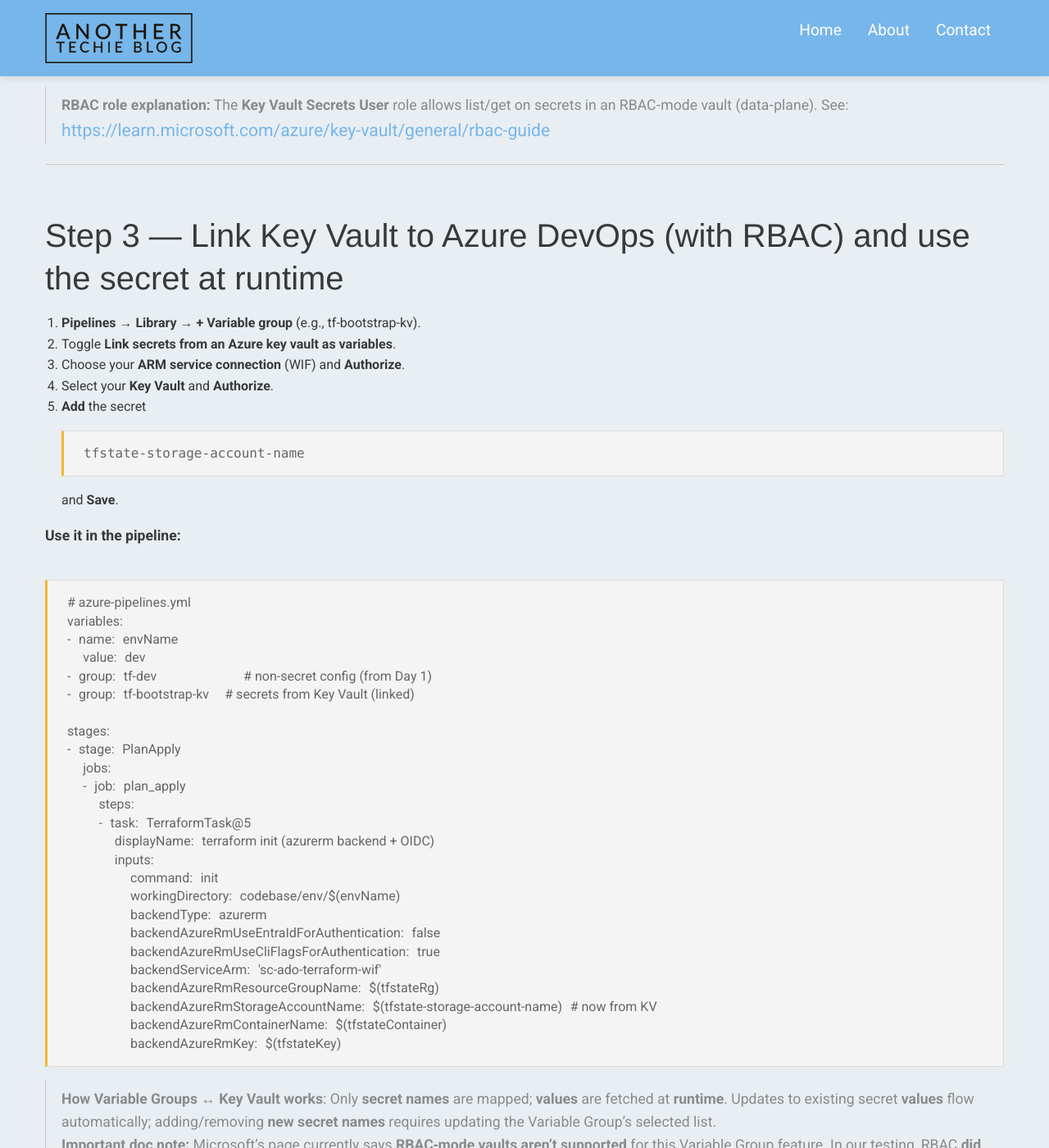
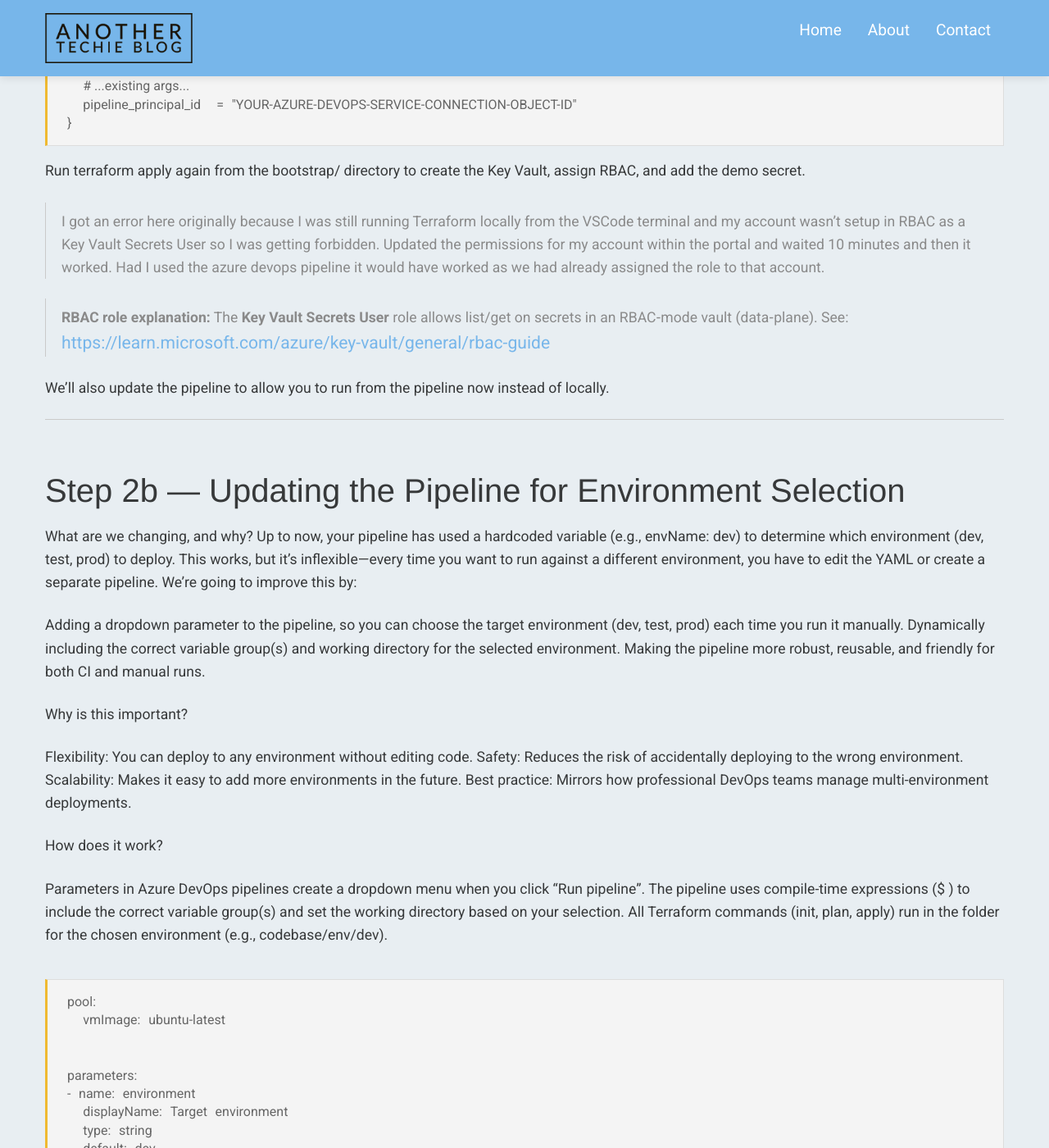
Before and after one commit to mdlister/Another-Techie-Blog, a Jekyll site: the page built from _posts/2025-09-20-Terraform-Mini-Series-Part-2.md, in a window 1280 px wide and 1400 px high, scrolled down 8883 px. Shown: the whole window at 82% size. Built offline with Jekyll 4.4.1, drawn with Linux system fonts in a browser that asks for light colours; comment, search, counter and statistics services are not loaded; some of the changed text lies outside the part shown.

Commit message:
day 2 testing steps 3

````diff
--- a/_posts/2025-09-20-Terraform-Mini-Series-Part-2.md
+++ b/_posts/2025-09-20-Terraform-Mini-Series-Part-2.md
@@ -228,7 +228,11 @@
 
 In many organisations, **RBAC** is the standard. We’ll create a Key Vault **with RBAC**, grant the pipeline identity read access to **secrets**, and add a small **demo secret** to prove the wiring—everything managed by Terraform.
 
+This Key Vault will be used for the infrastructure across all environments and later we will develop a dev, test and prod keyvault for specific secrets for each environment.
+
 > If your org prefers the legacy **Access policy** model for ADO Variable Groups, you can flip the approach: set `enable_rbac_authorization = false` and replace the role assignment with an `azurerm_key_vault_access_policy` that grants **Get, List**.
+
+> Object ID needed as the pipeline_principal_id in bootstrap/main.tf is the It's the objectID of the Enterprise App and not the application id.
 
 Add to `/codebase/modules/azure/core-infra/main.tf`
 ```hcl
@@ -277,46 +281,89 @@
 
 Run terraform apply again from the bootstrap/ directory to create the Key Vault, assign RBAC, and add the demo secret.
 
+> I got an error here originally because I was still running Terraform locally from the VSCode terminal and my account wasn't setup in RBAC as a Key Vault Secrets User so I was getting forbidden. Updated the permissions for my account within the portal and waited 10 minutes and then it worked. Had I used the azure devops pipeline it would have worked as we had already assigned the role to that account.
+
 > **RBAC role explanation:** The **Key Vault Secrets User** role allows list/get on secrets in an RBAC‑mode vault (data‑plane). See: <https://learn.microsoft.com/azure/key-vault/general/rbac-guide>
+
+We'll also update the pipeline to allow you to run from the pipeline now instead of locally.
+
+---
+
+## Step 2b — Updating the Pipeline for Environment Selection
+What are we changing, and why?
+Up to now, your pipeline has used a hardcoded variable (e.g., envName: dev) to determine which environment (dev, test, prod) to deploy. This works, but it’s inflexible—every time you want to run against a different environment, you have to edit the YAML or create a separate pipeline.
+We’re going to improve this by:
+
+Adding a dropdown parameter to the pipeline, so you can choose the target environment (dev, test, prod) each time you run it manually.
+Dynamically including the correct variable group(s) and working directory for the selected environment.
+Making the pipeline more robust, reusable, and friendly for both CI and manual runs.
+
+Why is this important?
+
+Flexibility: You can deploy to any environment without editing code.
+Safety: Reduces the risk of accidentally deploying to the wrong environment.
+Scalability: Makes it easy to add more environments in the future.
+Best practice: Mirrors how professional DevOps teams manage multi-environment deployments.
+
+
+How does it work?
+
+Parameters in Azure DevOps pipelines create a dropdown menu when you click “Run pipeline”.
+The pipeline uses compile-time expressions ($ {{ if ... }}) to include the correct variable group(s) and set the working directory based on your selection.
+All Terraform commands (init, plan, apply) run in the folder for the chosen environment (e.g., codebase/env/dev).
+
+```hcl
+pool:
+  vmImage: ubuntu-latest
+
+
+parameters:
+- name: environment
+  displayName: Target environment
+  type: string
+  default: dev
+  values:
+  - dev
+  - test
+  - prod
+  - bootstrap
+
+
+variables:
+- name: envName
+  value: ${{ parameters.environment }}
+
+
+${{ if eq(parameters.environment, 'dev') }}:
+  - group: tf-dev
+  # - group: kv-dev        # uncomment if you have a KV-linked group for dev
+
+${{ if eq(parameters.environment, 'test') }}:
+  - group: tf-test
+  # - group: kv-test
+
+${{ if eq(parameters.environment, 'prod') }}:
+  - group: tf-prod
+  # - group: kv-prod
+```
+
+You can also add environment names to the stages as well.
+
+> stages:
+> stage: Validate
+>  displayname: Validate ($(envName))
 
 ---
 
 ## Step 3 — Link Key Vault to Azure DevOps (with RBAC) and use the secret at runtime
 
-1. **Pipelines → Library → + Variable group** (e.g., tf-bootstrap-kv).
+In Step 2b, we have already added key vault variable groups to our pipeline, we just need to make sure they now follow the format when creating them kv-environment so they match.
+
+1. **Pipelines → Library → + Variable group** (e.g., kv-environment).
 2. Toggle **Link secrets from an Azure key vault as variables**.
 3. Choose your **ARM service connection** (WIF) and **Authorize**.
 4. Select your **Key Vault** and **Authorize**.
 5. **Add** the secret `tfstate-storage-account-name` and **Save**.
-
-**Use it in the pipeline:**
-```yaml
-# azure-pipelines.yml
-variables:
-- name: envName
-  value: dev
-- group: tf-dev           # non-secret config (from Day 1)
-- group: tf-bootstrap-kv  # secrets from Key Vault (linked)
-
-stages:
-- stage: PlanApply
-  jobs:
-  - job: plan_apply
-    steps:
-    - task: TerraformTask@5
-      displayName: terraform init (azurerm backend + OIDC)
-      inputs:
-        command: init
-        workingDirectory: codebase/env/$(envName)
-        backendType: azurerm
-        backendAzureRmUseEntraIdForAuthentication: false
-        backendAzureRmUseCliFlagsForAuthentication: true
-        backendServiceArm: 'sc-ado-terraform-wif'
-        backendAzureRmResourceGroupName: $(tfstateRg)
-        backendAzureRmStorageAccountName: $(tfstate-storage-account-name) # now from KV
-        backendAzureRmContainerName: $(tfstateContainer)
-        backendAzureRmKey: $(tfstateKey)
-```
 
 > **How Variable Groups ↔ Key Vault works**: Only **secret names** are mapped; **values** are fetched at **runtime**. Updates to existing secret **values** flow automatically; adding/removing **new secret names** requires updating the Variable Group’s selected list.
 > **Important doc note:** Microsoft’s page currently says **RBAC‑mode vaults aren’t supported** for this Variable Group feature. In our testing, RBAC **did** work when the pipeline principal had **Key Vault Secrets User**; behavior may vary by tenant/rollout. If it fails for you, switch to **Access policies**, or keep **RBAC** and fetch with the AzureKeyVault@2 task instead.
````
